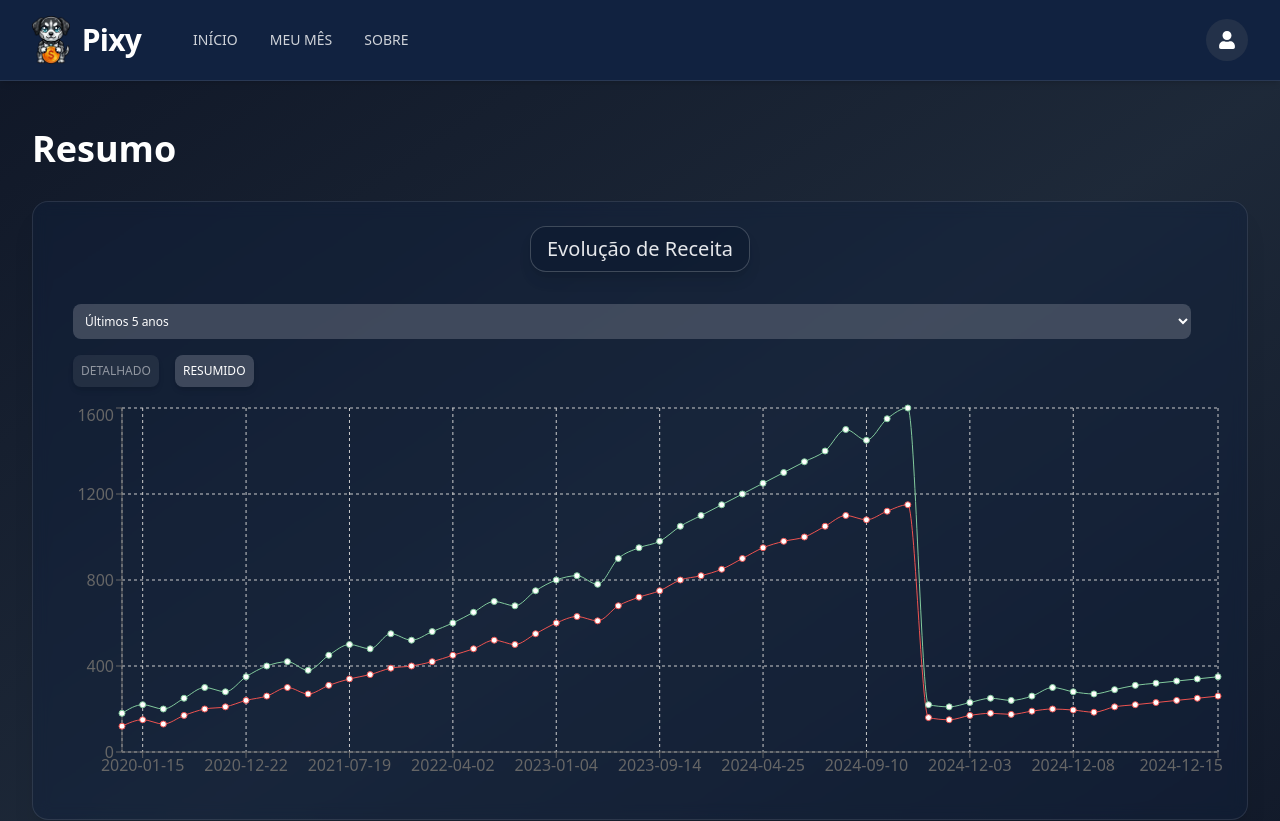
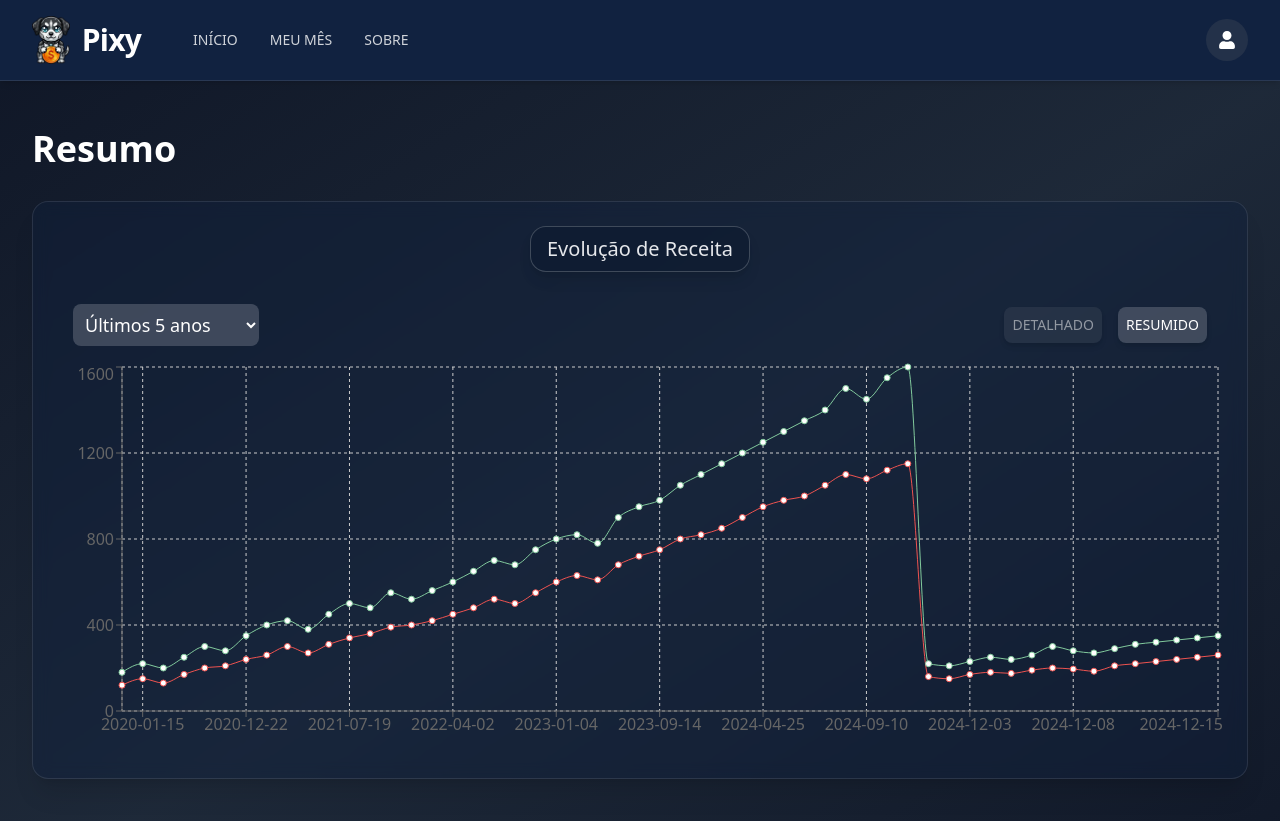
Before and after one commit to Novo-Codigo/pixy, a React (Vite) app in the folder frontend/: page / in a window 1280 px wide. Shown: the top 821 px of the page. Built offline with nearby package versions, Linux system fonts and the light colour scheme.

Commit message:
desktop linechart responsiveness

```diff
--- a/frontend/src/index.tsx
+++ b/frontend/src/index.tsx
@@ -168,11 +168,11 @@ export default function Home() {
                         <div className="flex flex-col items-center justify-between mb-2">
                             <h3 className="text-gray-200 bg-primary/50 text-xl font-medium border border-white/20 shadow-lg rounded-2xl px-4 py-2 mb-4">Evolução de Receita</h3>
 
-                            <div className="flex flex-col gap-y-4 flex-nowrap my-4 w-full px-4">
+                            <div className="flex flex-col md:flex-row gap-y-4 flex-nowrap my-4 w-full pl-4 md:px-4 md:justify-between md:items-center">
                                 <select
                                     value={period}
                                     onChange={(e) => setPeriod(e.target.value as Period)}
-                                    className="text-xs mr-4 bg-gray-500/50 text-white rounded-lg p-2"
+                                    className="text-xs mr-4 bg-gray-500/50 text-white rounded-lg p-2 md:text-lg"
                                 >
                                     <option value="7D">Últimos 7 dias</option>
                                     <option value="15D">Últimos 15 dias</option>
@@ -197,14 +197,16 @@ export default function Home() {
                                 <div className="flex flex-row flex-nowrap gap-x-4">
                                     <button
                                         type="button"
-                                        className={`text-white bg-gray-500/50 rounded-lg p-2 text-xs shadow-md ${mode === "DETAILED" ? "bg-gray-600/30 text-white/50": ""}`}
+                                        className="text-white bg-gray-500/50 rounded-lg p-2 text-xs shadow-md disabled:bg-gray-600/30 disabled:text-white/50 disabled:cursor-not-allowed hover:cursor-pointer md:text-sm"
+                                        disabled={mode === "DETAILED"}
                                         onClick={() => { setMode("DETAILED") }}
                                     >
                                         DETALHADO
                                     </button>
                                     <button
                                         type="button"
-                                        className={`text-white bg-gray-500/50 rounded-lg p-2 text-xs shadow-md ${mode === "SUMMARY" ? "bg-gray-600/30 text-white/50": ""}`}
+                                        className="text-white bg-gray-500/50 rounded-lg p-2 text-xs shadow-md disabled:bg-gray-600/30 disabled:text-white/50 disabled:cursor-not-allowed hover:cursor-pointer md:text-sm"
+                                        disabled={mode === "SUMMARY"}
                                         onClick={() => { setMode("SUMMARY") }}
                                     >
                                         RESUMIDO
```
